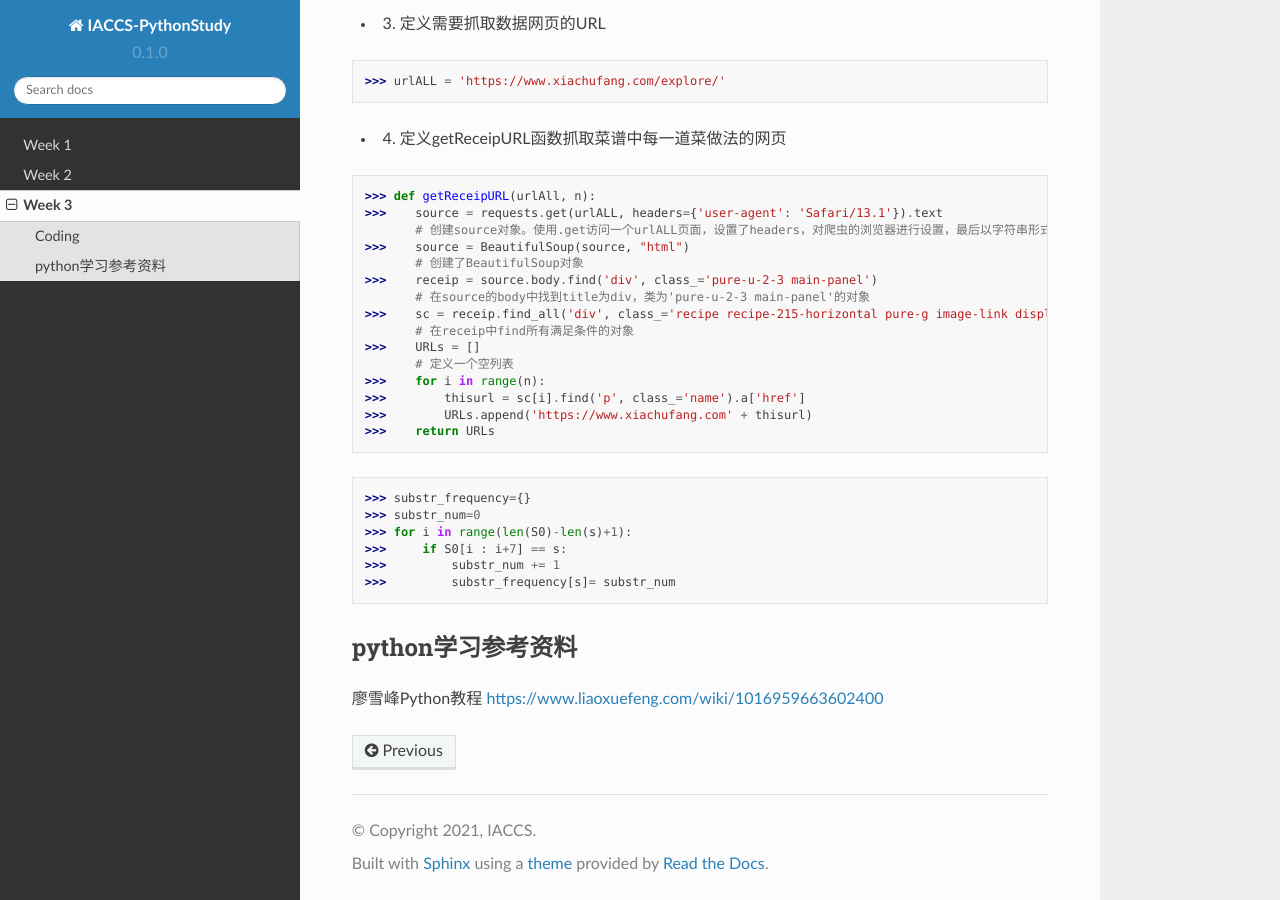
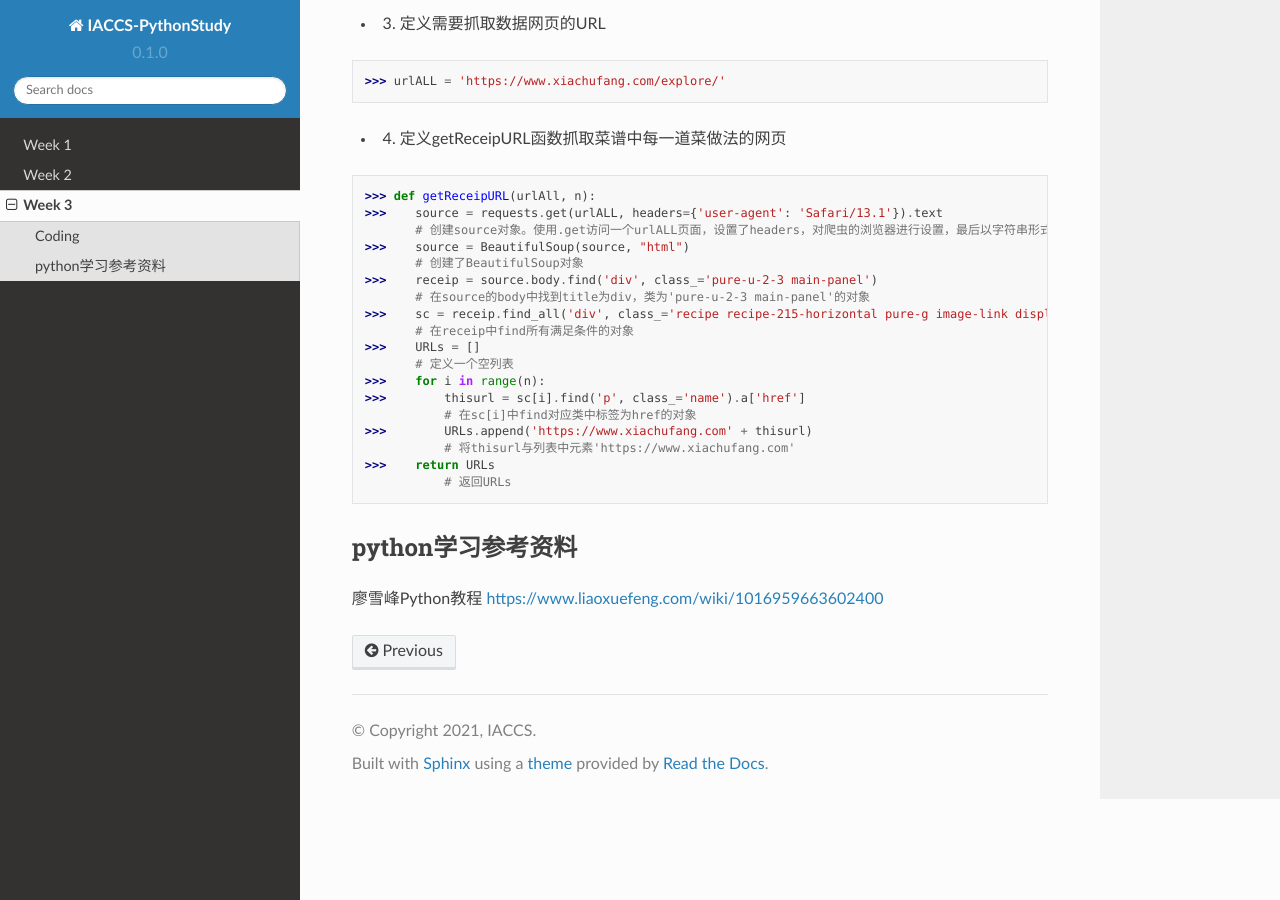
Before and after one commit to sandaowu/IACCS-Python-Study, a Sphinx documentation site: the page built from docs/source/study3.rst, in a window 1280 px wide and 900 px high, scrolled down 649 px. Built offline with Sphinx 7.4.7 and the Read the Docs theme 2.0.0, drawn with Linux system fonts in a browser that asks for light colours.

Commit message:
Update study3.rst

```diff
--- a/docs/source/study3.rst
+++ b/docs/source/study3.rst
@@ -37,15 +37,11 @@ Coding
        # 定义一个空列表
 >>>    for i in range(n):
 >>>        thisurl = sc[i].find('p', class_='name').a['href']
+           # 在sc[i]中find对应类中标签为href的对象
 >>>        URLs.append('https://www.xiachufang.com' + thisurl)
+           # 将thisurl与列表中元素'https://www.xiachufang.com'
 >>>    return URLs
-
->>> substr_frequency={}
->>> substr_num=0
->>> for i in range(len(S0)-len(s)+1):
->>>     if S0[i : i+7] == s:
->>>         substr_num += 1
->>>         substr_frequency[s]= substr_num
+           # 返回URLs
 
 
 python学习参考资料
```
